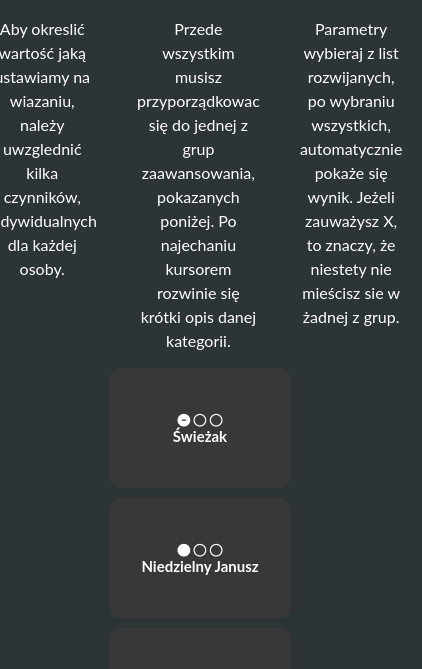
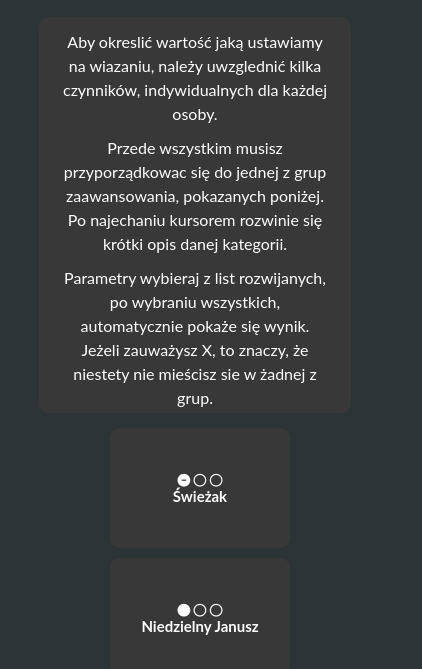
Before and after one commit to dziobakwszafie/DIN-calc, a website: page dist/index.html in a window 390 px wide. Shown: the part 123-792 px from the top of the page, 422 px wide, since content can reach past the window. Drawn offline with nearby package versions, Linux system fonts and the light colour scheme.

Commit message:
fix media wraping bug

```diff
--- a/dist/scss/ski-web-v.4.css
+++ b/dist/scss/ski-web-v.4.css
@@ -60,18 +60,40 @@ body {
   display: flex;
   -webkit-box-orient: horizontal;
   -webkit-box-direction: normal;
-      -ms-flex-direction: row;
-          flex-direction: row;
+      -ms-flex-flow: row wrap;
+          flex-flow: row wrap;
   max-width: 1000px;
   font-size: 0.8em;
+  background: #383838;
+  padding: 3px;
+  border-radius: 10px;
 }
 
 .t1,
 .t2,
 .t3 {
-  max-width: 300px;
+  max-width: 290px;
   text-align: center;
   margin: 0 20px;
+}
+
+@media screen and (max-width: 1020px) {
+  .small_box {
+    display: -webkit-box;
+    display: -ms-flexbox;
+    display: flex;
+    -webkit-box-orient: vertical;
+    -webkit-box-direction: normal;
+        -ms-flex-direction: column;
+            flex-direction: column;
+    width: 80vw;
+  }
+  .t1,
+  .t2,
+  .t3 {
+    max-width: 100%;
+    margin-top: 10px;
+  }
 }
 
 .calc {
--- a/dist/scss/ski-web-v.4.scss
+++ b/dist/scss/ski-web-v.4.scss
@@ -56,16 +56,32 @@ $bgFaceColor: #383838;
 }
 .small_box{
   display: flex;
-  flex-direction: row;
+  flex-flow: row wrap;
   max-width: 1000px;
   font-size: $textMedium;
+  background: $bgFaceColor;
+  padding: 3px;
+  border-radius: 10px;
 }
 .t1,
 .t2,
 .t3{
-  max-width: 300px;
+  max-width: 290px;
   text-align: center;
   margin: 0 20px;
+}
+@media screen and (max-width:1020px){
+  .small_box{
+    display: flex;
+    flex-direction: column;
+    width: 80vw;
+  }
+  .t1,
+  .t2,
+  .t3{
+    max-width: 100%;
+    margin-top: 10px;
+}
 }
 .calc{
   @include center-ii(flex, center, center);
```
Also changed, not shown: 1 other file.
